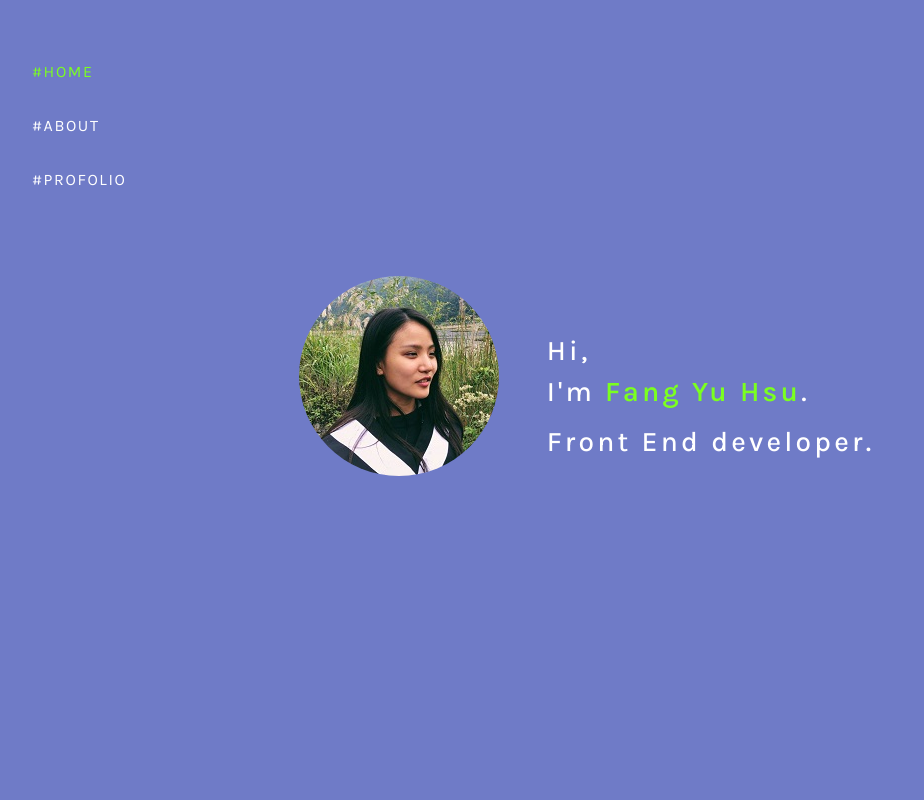
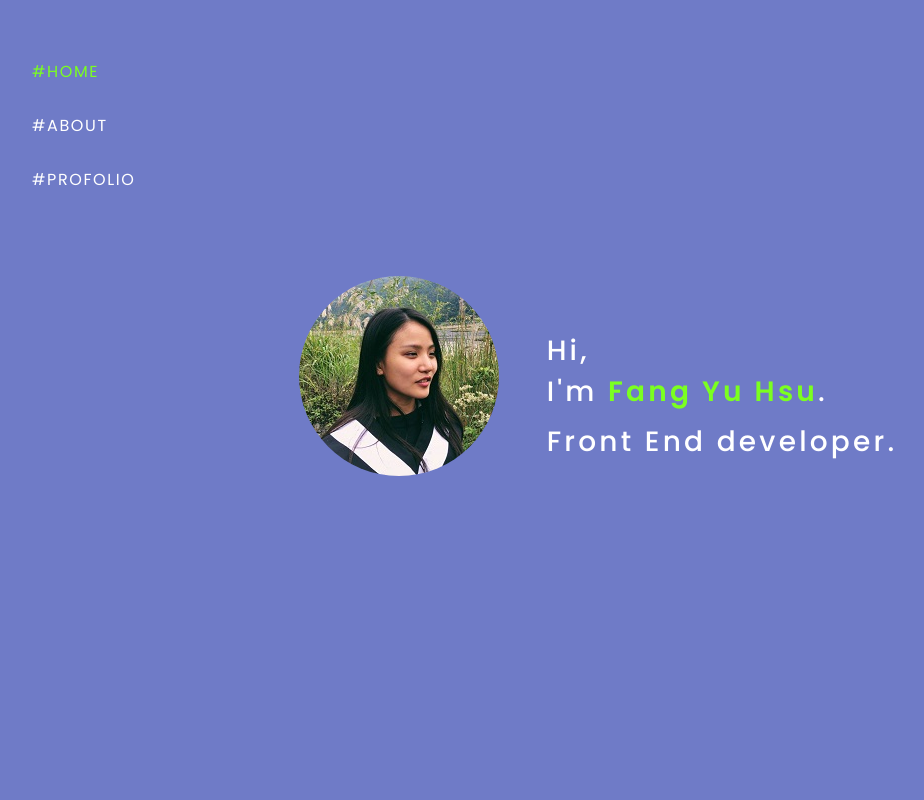
Before and after one commit to Peggy2344/profile, a plain HTML site: page index.html in a window 1280 px wide. Shown: the top 800 px of the page, without its empty margins (28-952 px from the left). Drawn offline with nearby package versions, Linux system fonts and the light colour scheme.

Commit message:
edit font

```diff
--- a/index.html
+++ b/index.html
@@ -7,7 +7,8 @@
     <link href="https://cdn.jsdelivr.net/npm/bootstrap@5.0.0-beta1/dist/css/bootstrap.min.css" rel="stylesheet" integrity="sha384-giJF6kkoqNQ00vy+HMDP7azOuL0xtbfIcaT9wjKHr8RbDVddVHyTfAAsrekwKmP1" crossorigin="anonymous">
     <link rel="stylesheet" href="./style.css">
     <link rel="preconnect" href="https://fonts.gstatic.com">
-    <link href="https://fonts.googleapis.com/css2?family=Karla:wght@400;500;600;700;800&display=swap" rel="stylesheet">
+    <link rel="preconnect" href="https://fonts.gstatic.com">
+    <link href="https://fonts.googleapis.com/css2?family=Poppins:wght@400;500;600;700;800&display=swap" rel="stylesheet">
     <link rel='stylesheet' href='https://cdnjs.cloudflare.com/ajax/libs/font-awesome/5.9.0/css/all.min.css' integrity='sha512-q3eWabyZPc1XTCmF+8/LuE1ozpg5xxn7iO89yfSOd5/oKvyqLngoNGsx8jq92Y8eXJ/IRxQbEC+FGSYxtk2oiw==' crossorigin='anonymous'/>
     <title>PeggyHsu</title>
 </head>
--- a/style.css
+++ b/style.css
@@ -1,6 +1,6 @@
 body {
     box-sizing: border-box;
-    font-family: 'Karla', sans-serif;
+    font-family: 'Poppins', sans-serif;
     background: #6F7BC7;
     scroll-behavior: smooth;
 }
```
